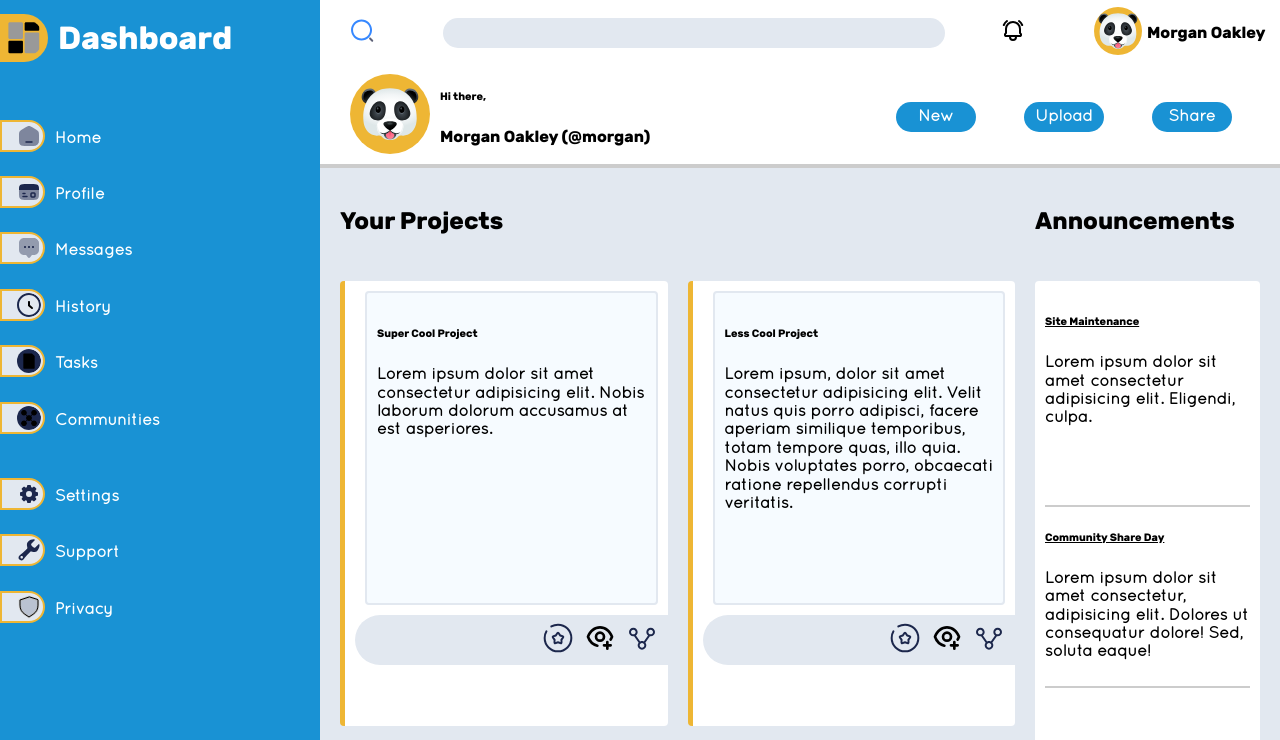
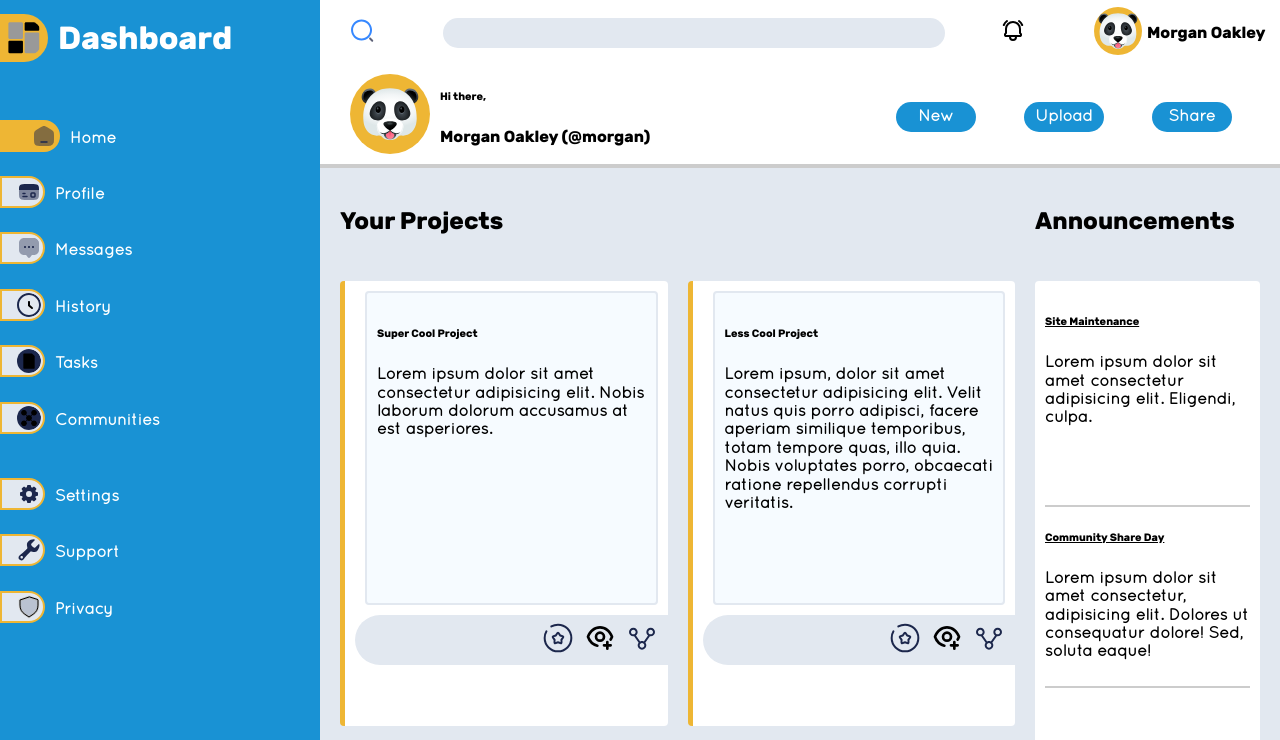
Before and after one commit to mwendapax/dash, a plain HTML site: page index.html in a window 1280 px wide. In both pictures the pointer is over the picture 22 px from the left and 135 px from the top of the page. Shown: the top 740 px of the page. Drawn offline with Linux system fonts and the light colour scheme.

Commit message:
Feat: Add hover styles for sidebar icons

```diff
--- a/styles.css
+++ b/styles.css
@@ -116,6 +116,11 @@
 
 .content-sidebar h6 {
     text-decoration: underline;
+}
+
+.icon > img:hover {
+    background-color: var(--yellow);
+    padding-left: 30px;
 }
 
 /* Layout */
```
